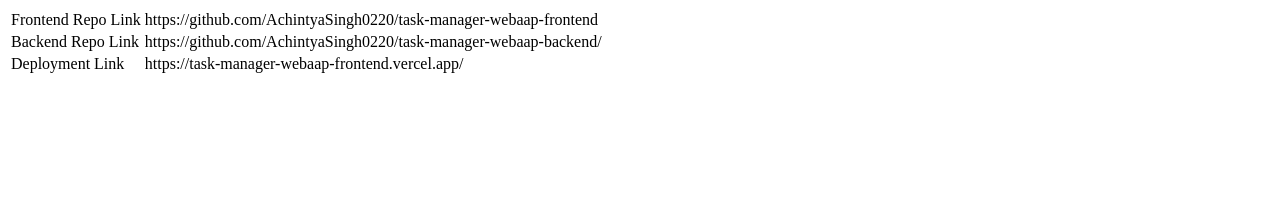
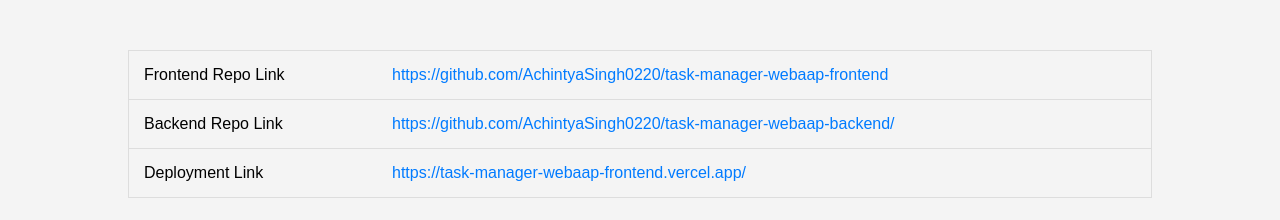
Before and after one commit to AchintyaSingh0220/TaskManager-WebApp, a plain HTML site: page index.html in a window 1280 px wide. Drawn offline with Linux system fonts and the light colour scheme.

Commit message:
Update Styling

```diff
--- a/index.html
+++ b/index.html
@@ -3,6 +3,40 @@
 <head>
     <meta charset="UTF-8">
     <meta name="viewport" content="width=device-width, initial-scale=1.0">
+    <style>
+        body {
+            font-family: Arial, sans-serif;
+            background-color: #f4f4f4;
+            padding: 0;
+            display: flex;
+            justify-content: center;
+            align-items: flex-start;
+            height: 100vh;
+            margin: 0;
+        }
+
+        table {
+            width: 80%;
+            margin: 50px auto;
+            border-collapse: collapse;
+            border: 1px solid #ddd;
+        }
+
+        th, td {
+            padding: 15px;
+            text-align: left;
+            border-bottom: 1px solid #ddd;
+        }
+
+        th {
+            background-color: #f2f2f2;
+        }
+
+        a {
+            color: #007bff;
+            text-decoration: none;
+        }
+    </style>
     <title>Home</title>
 </head>
 <body>
@@ -10,15 +44,15 @@
         <tbody>
             <tr>
                 <td>Frontend Repo Link</td>
-                <td>https://github.com/AchintyaSingh0220/task-manager-webaap-frontend</td>
+                <td><a target="_blank" href="https://github.com/AchintyaSingh0220/task-manager-webaap-frontend">https://github.com/AchintyaSingh0220/task-manager-webaap-frontend</a></td>
             </tr>
             <tr>
                 <td>Backend Repo Link</td>
-                <td>https://github.com/AchintyaSingh0220/task-manager-webaap-backend/</td>
+                <td><a target="_blank" href="https://github.com/AchintyaSingh0220/task-manager-webaap-backend/">https://github.com/AchintyaSingh0220/task-manager-webaap-backend/</a></td>
             </tr>
             <tr>
                 <td>Deployment Link</td>
-                <td>https://task-manager-webaap-frontend.vercel.app/</td>
+                <td><a target="_blank" href="https://task-manager-webaap-frontend.vercel.app/">https://task-manager-webaap-frontend.vercel.app/</a></td>
             </tr>
         </tbody>
     </table>
```
